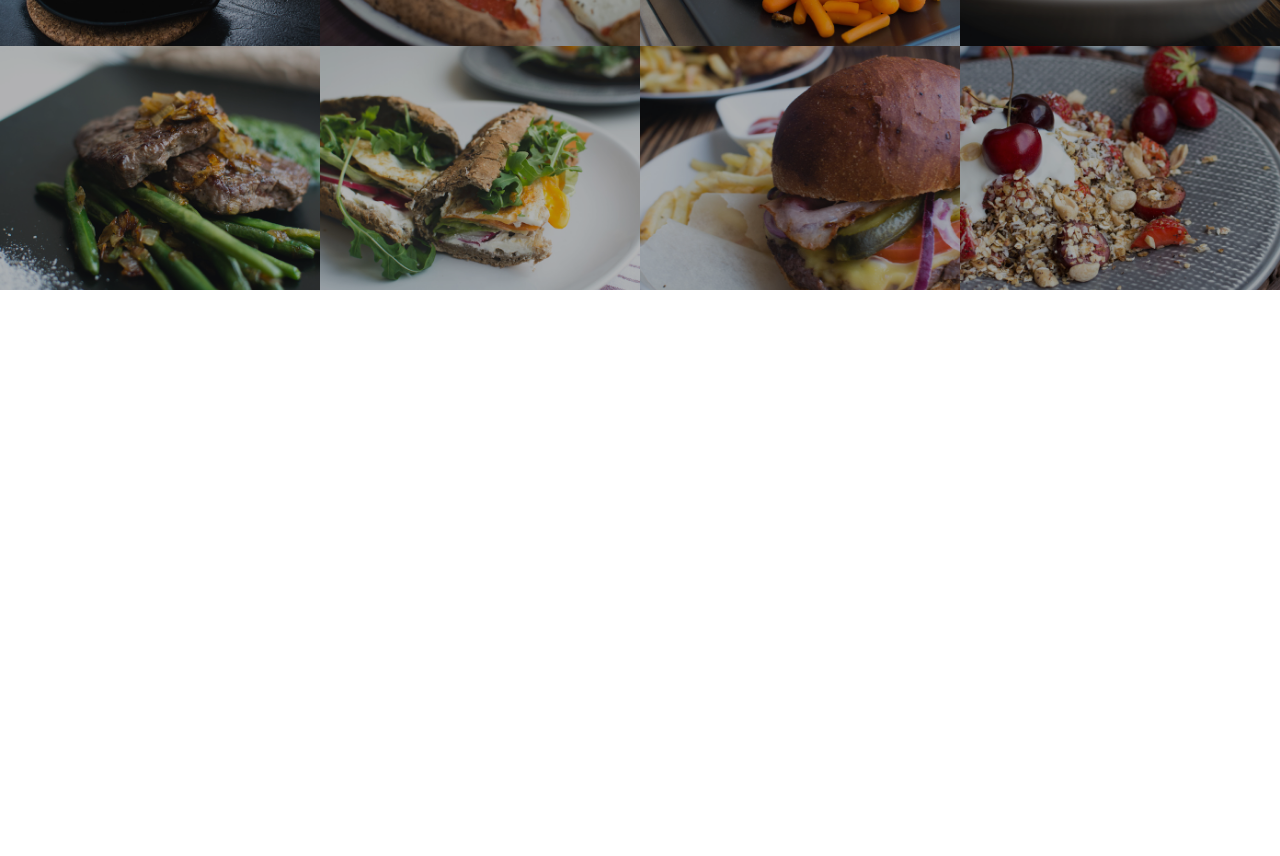
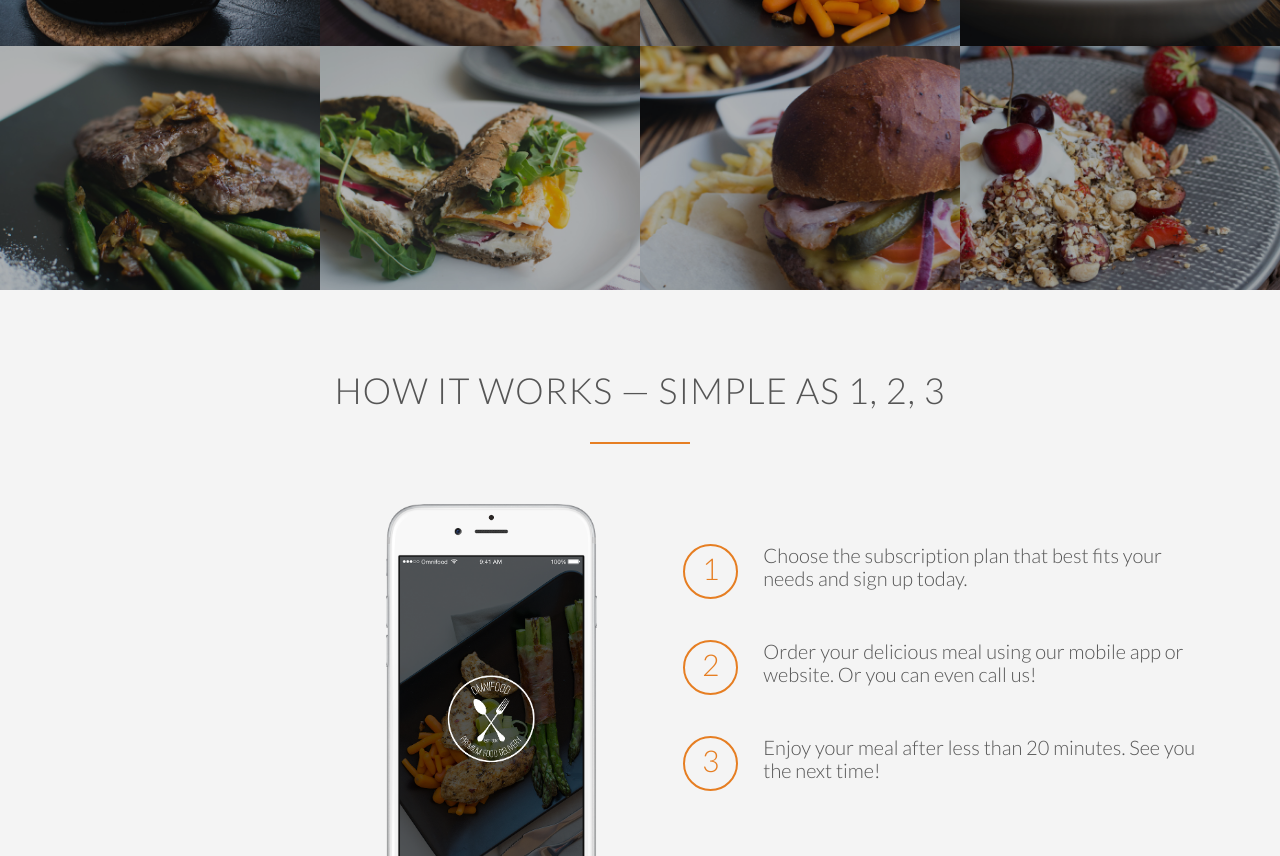
Before and after one commit to ramonsales/omnifood-project, a plain HTML site: page index.html in a window 1280 px wide. Shown: the part 1708-2564 px from the top of the page. Before the commit the page ends 1998 px from the top, so only its background shows below. Drawn offline with Linux system fonts and the light colour scheme; files whose address does not match are found by name.

Commit message:
Add the 'how-it-works' section

```diff
--- a/index.html
+++ b/index.html
@@ -71,7 +71,7 @@
         </section>
 
         <section class="section-meals">
-            <ul class="meals-showcase">
+            <ul class="meals-showcase clearfix">
                 <li>
                     <figure class="meal-photo">
                         <img src="resources/img/1.jpg" alt="Korean bibimbap with egg and vegetables">
@@ -94,7 +94,7 @@
                 </li>
 
             </ul>
-            <ul class="meals-showcase">
+            <ul class="meals-showcase clearfix">
                 <li>
                     <figure class="meal-photo">
                         <img src="resources/img/5.jpg" alt="Paleo beef steak with vegetables">
@@ -117,5 +117,34 @@
                 </li>
             </ul>
         </section>
+
+        <section class="section-steps">
+            <div class="row">
+                <h2>How it works &mdash; Simple as 1, 2, 3</h2>
+            </div>
+            <div class="row">
+                <div class="col span-1-of-2 steps-box">
+                    <img src="resources/img/app-iPhone.png" alt="Omnifood app on iPhone" class="app-screen">
+                </div>
+                <div class="col span-1-of-2 steps-box">
+                    <div class="works-step">
+                        <div>1</div>
+                        <p>Choose the subscription plan that best fits your needs and sign up today.</p>
+                    </div>
+                    <div class="works-step">
+                        <div>2</div>
+                        <p>Order your delicious meal using our mobile app or website. Or you can even call us!</p>
+                    </div>
+                    <div class="works-step">
+                        <div>3</div>
+                        <p>Enjoy your meal after less than 20 minutes. See you the next time!</p>
+                    </div>
+
+                    <a href="#" class="btn-app"><img src="resources/img/download-app.svg" alt="App Store Button"></a>
+                    <a href="#" class="btn-app"><img src="resources/img/download-app-android.png" alt="Play Store Button"></a>
+                </div>
+
+            </div>
+        </section>
     </body>
 </html>
--- a/resources/css/style.css
+++ b/resources/css/style.css
@@ -17,6 +17,15 @@ html {
     font-weight: 300;
     font-size: 20px;
     text-rendering: optimizeLegibility;
+}
+
+.clearfix {zoom: 1}
+.clearfix:after {
+    content: '.';
+    clear: both;
+    display: block;
+    height: 0;
+    visibility: hidden;
 }
 
 /* ------------------------------------------------------------ */
@@ -236,3 +245,54 @@ header {
     opacity: 1;
     transform: scale(1.03);
 }
+
+/* ------------------------------------------------------------ */
+/* HOW-IT-WORKS */
+/* ------------------------------------------------------------ */
+
+.section-steps {
+    background-color: #f4f4f4;
+}
+
+.steps-box:first-child {
+    text-align: right;
+    padding-right: 3%;
+    margin-top: 30px;
+}
+
+.steps-box:last-child {
+    padding-left: 3%;
+    margin-top: 70px;
+}
+
+.app-screen {
+    width: 40%;
+}
+
+.works-step {
+    margin-bottom: 50px;
+}
+
+.works-step:last-of-type {
+    margin-bottom: 80px;
+}
+
+.works-step div {
+    color: #e67e22;
+    border: 2px solid #e67e22;
+    display: inline-block;
+    border-radius: 50%;
+    height: 55px;
+    width: 55px;
+    text-align: center;
+    padding: 5px;
+    float: left;
+    font-size: 150%;
+    margin-right: 25px;
+}
+
+.btn-app img{
+    height: 50px;
+    width: auto;
+    margin-right: 10px;
+}
```
